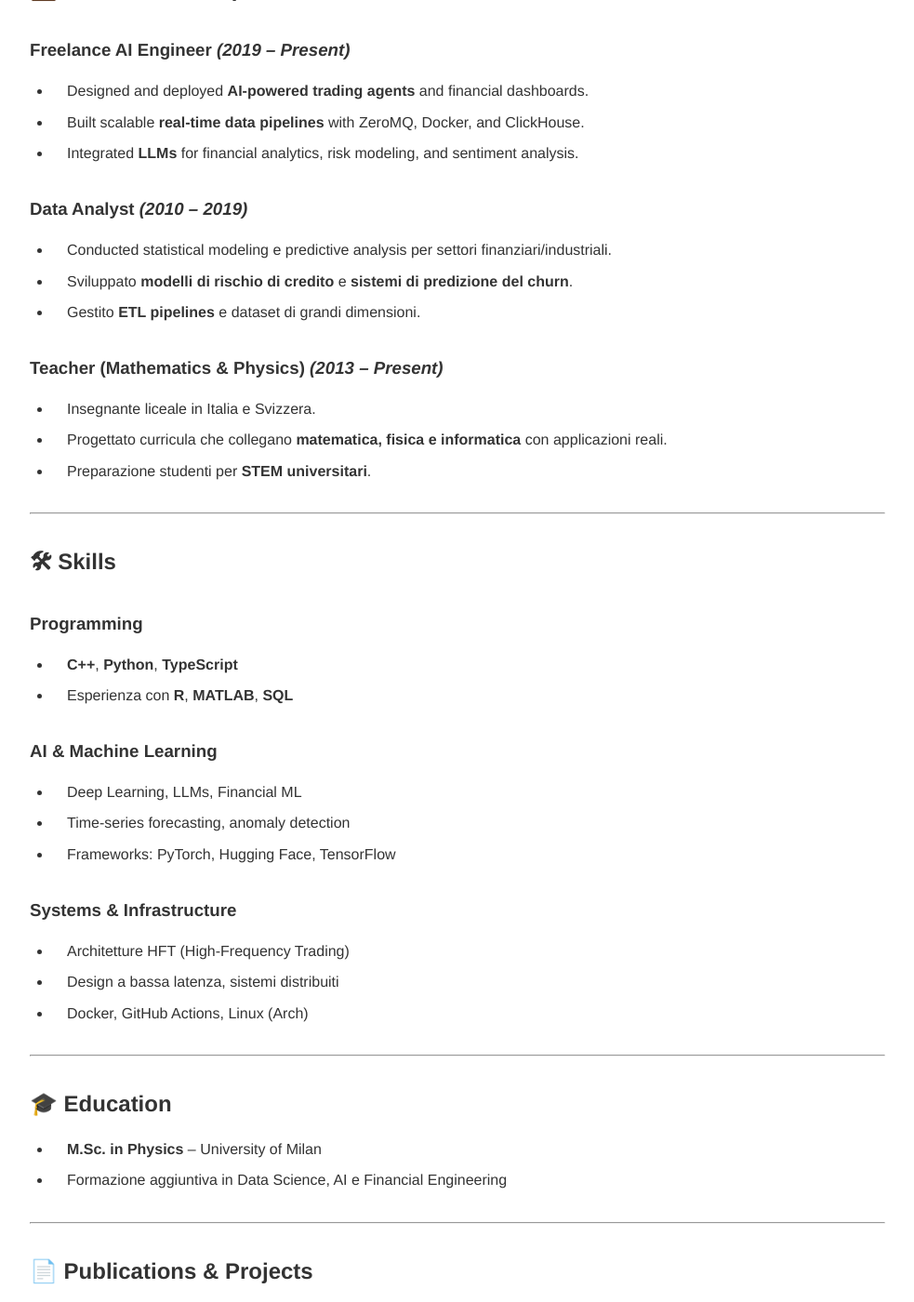
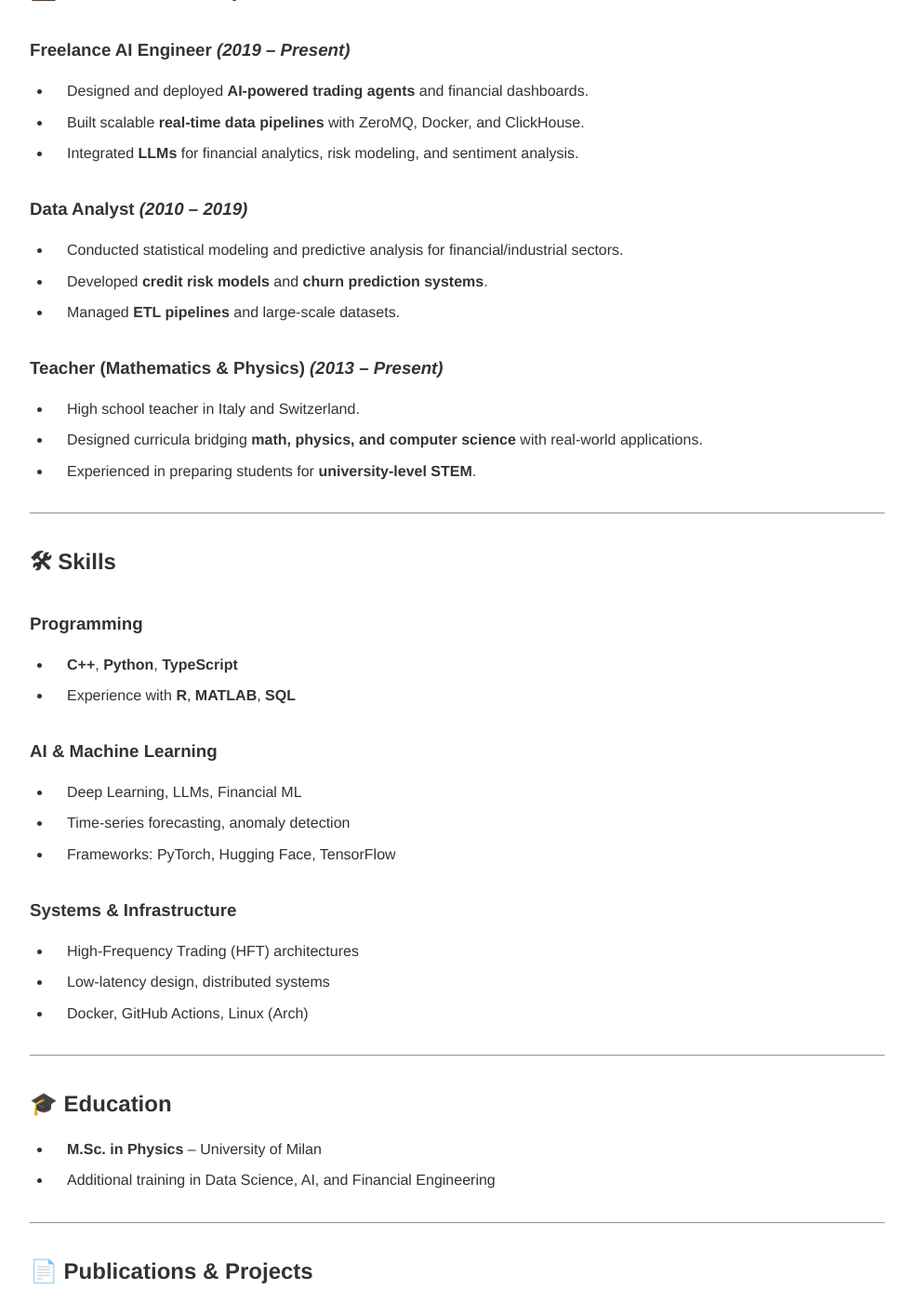
Before and after one commit to AstroMarius/marioleone.github.io, a Jekyll site: the page built from cv/index.md, in a window 1280 px wide and 1400 px high, scrolled down 638 px. Shown: the whole window at 93% size, without its empty margins (148-1131 px from the left). Built offline with Jekyll 4.4.1, drawn with Linux system fonts in a browser that asks for light colours; some of the changed text lies outside the part shown.

Commit message:
feat: rimuovere pagine obsolete e aggiornare i riferimenti per l'ambiente locale
Queste modifiche rimuovono le pagine del CV e dei progetti non più necessarie, aggiornando i riferimenti nel file sitemap e robots per riflettere l'ambiente locale. Inoltre, sono stati corretti i testi in inglese per garantire coerenza e chiarezza.

```diff
--- a/_config.yml
+++ b/_config.yml
@@ -33,10 +33,3 @@
 
 # Appearance
 darkmode: true
-
-# Collections
-collections:
-  # Collezione 'projects' non usata per listing; detagli via _pages/projects.md
-  projects:
-    output: true
-    permalink: /projects/:name/
--- a/cv/index.md
+++ b/cv/index.md
@@ -25,14 +25,14 @@
 - Integrated **LLMs** for financial analytics, risk modeling, and sentiment analysis.
 
 ### Data Analyst *(2010 – 2019)*
-- Conducted statistical modeling e predictive analysis per settori finanziari/industriali.
-- Sviluppato **modelli di rischio di credito** e **sistemi di predizione del churn**.
-- Gestito **ETL pipelines** e dataset di grandi dimensioni.
+- Conducted statistical modeling and predictive analysis for financial/industrial sectors.
+- Developed **credit risk models** and **churn prediction systems**.
+- Managed **ETL pipelines** and large-scale datasets.
 
 ### Teacher (Mathematics & Physics) *(2013 – Present)*
-- Insegnante liceale in Italia e Svizzera.
-- Progettato curricula che collegano **matematica, fisica e informatica** con applicazioni reali.
-- Preparazione studenti per **STEM universitari**.
+- High school teacher in Italy and Switzerland.
+- Designed curricula bridging **math, physics, and computer science** with real-world applications.
+- Experienced in preparing students for **university-level STEM**.
 
 ---
 
@@ -40,7 +40,7 @@
 
 ### Programming
 - **C++**, **Python**, **TypeScript**
-- Esperienza con **R**, **MATLAB**, **SQL**
+- Experience with **R**, **MATLAB**, **SQL**
 
 ### AI & Machine Learning
 - Deep Learning, LLMs, Financial ML
@@ -48,31 +48,31 @@
 - Frameworks: PyTorch, Hugging Face, TensorFlow
 
 ### Systems & Infrastructure
-- Architetture HFT (High-Frequency Trading)
-- Design a bassa latenza, sistemi distribuiti
+- High-Frequency Trading (HFT) architectures
+- Low-latency design, distributed systems
 - Docker, GitHub Actions, Linux (Arch)
 
 ---
 
 ## 🎓 Education
 - **M.Sc. in Physics** – University of Milan
-- Formazione aggiuntiva in Data Science, AI e Financial Engineering
+- Additional training in Data Science, AI, and Financial Engineering
 
 ---
 
 ## 📄 Publications & Projects
-- [⚡ MultiAgentHFT](/projects/multiagenthft) – Sistema multi-agente per trading ad alta frequenza
-- [📈 FinLLM](/projects/finllm) – LLM per analisi finanziaria
+- [⚡ MultiAgentHFT](../projects/multiagenthft) – Multi-agent system for high-frequency trading
+- [📈 FinLLM](../projects/finllm) – LLMs for financial analytics
 
 ---
 
 ## 🌍 Languages
-- Italiano (madrelingua)
-- Inglese (fluente)
-- Francese (base)
+- Italian (native)
+- English (fluent)
+- French (basic)
 
 ---
 
 ## 📌 Interests
-- Mercati finanziari, sistemi AI, innovazione didattica
-- Sviluppo open-source e condivisione della conoscenza
+- Financial markets, AI systems, teaching innovation
+- Open-source development and knowledge sharing
```
Also changed, not shown: _pages/cv.md (deleted, +0 -78 lines), _pages/projects.md (deleted, +0 -27 lines), projects.md (+26 -0 lines), 6 other files.
